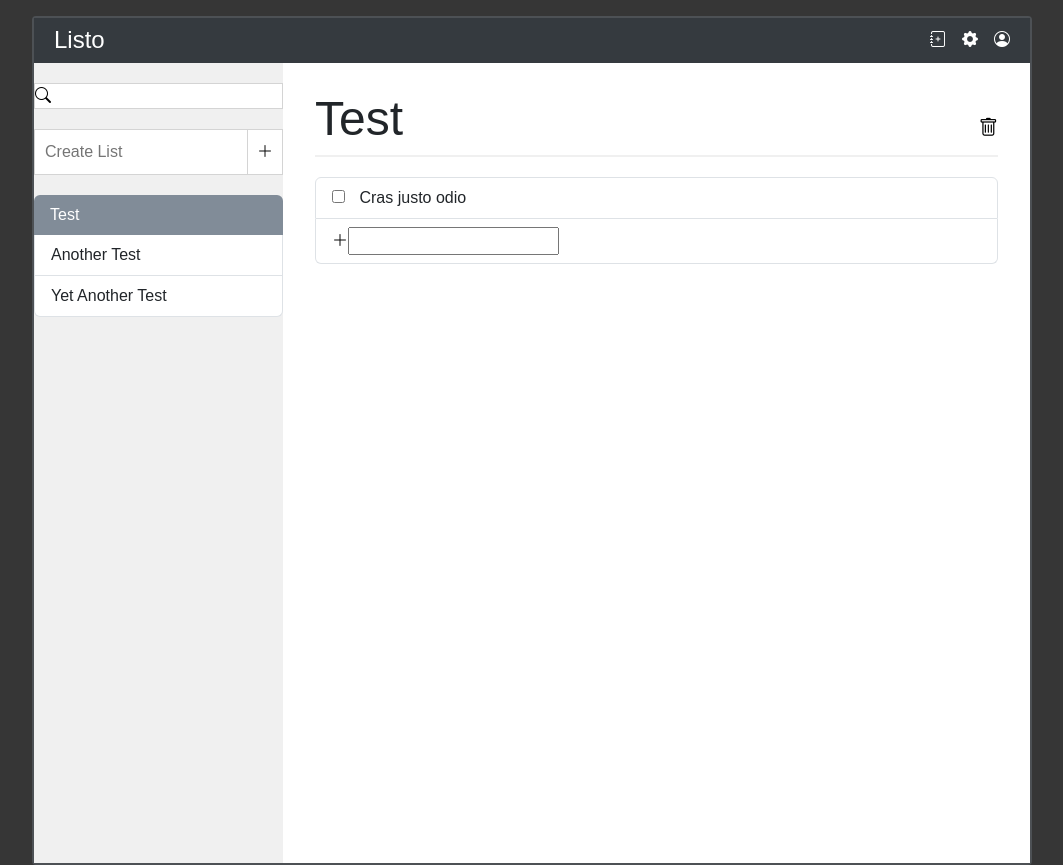
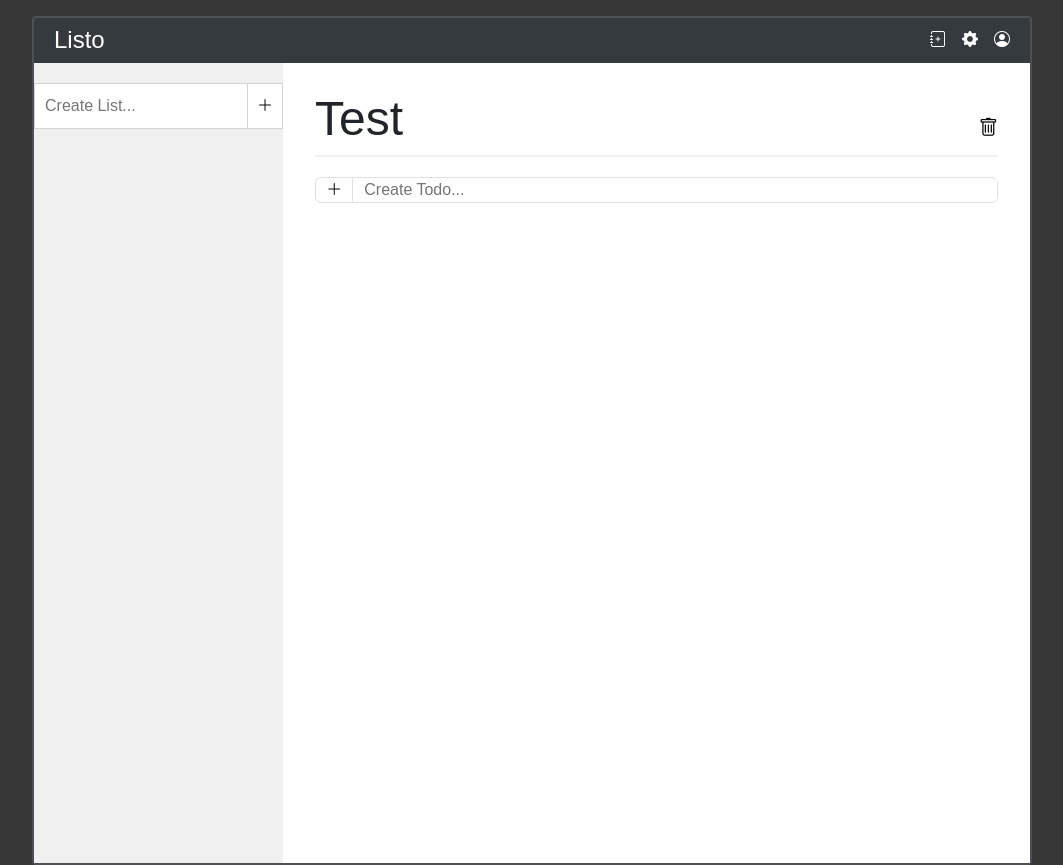
Before and after one commit to Nathan-Phillip-Smith/todo, a plain HTML site: page index.html in a window 1280 px wide. Shown: the whole page, without its empty margins (108-1171 px from the left). Drawn offline with nearby package versions, Linux system fonts and the light colour scheme.

Commit message:
can create a list and a todo

```diff
--- a/app.js
+++ b/app.js
@@ -15,7 +15,7 @@ const lists = [
     let listsHtml = '<ul class="list-group">';
     // iterate through the lists to get their names
     lists.forEach((list) => {
-      listsHtml += `<li id="${list.id}" class="list-group-item">${list.name}</li>`;
+      listsHtml += `<li id="${list.id}" class="list-group-item list-box">${list.name}</li>`;
     });
 
     listsHtml += '</ul>';
@@ -26,15 +26,17 @@ const lists = [
 
     document.getElementById('current-list-name').innerText = currentList.name;
     // iterate over the todos in the current list
-   if (currentList.todos[0]) {
-
-    let todosHtml = '<ul class="list-group-flush">';
+    let todosHtml = '<ul class="list-group">';
     currentList.todos.forEach((list) => {
-      todosHtml += `<li class="list-group-item"><input class ="check" type="checkbox">${todo.text}</li>`;
+      todosHtml += `<li class="list-group-item"><i class="bi bi-check-lg"></i>${list.text}</li>`;
     });
     // print out the todos
-    document.getElementById('current-list-todos').innerHTML = todosHtml;
-   }
+
+
+   document.getElementById('current-list-todos').innerHTML = todosHtml;
+
+
+    // show active list
    lists.forEach((list) => {
     if (currentList.id === list.id) {
         document.getElementById(currentList.id).classList.add("active")
@@ -56,6 +58,7 @@ const lists = [
         text: text,
         completed: false
       })
+      document.getElementById('todo-input-box').value = ''
       render();
     }
    }
--- a/css/style.css
+++ b/css/style.css
@@ -56,28 +56,6 @@ align-items: center;
     height: 100vh;
     background-color: #f0f0f0;
 }
-.bi-search {
-    color: black;
-}
-.search-input {
-    display: none;
-    width: 100%;
-    border: none;
-    border-right: 1px solid #d4d4d4;
-    border-radius: 0;
-    padding: 10px;
-    min-width: 20px;
-}
-.search {
-    display: none;
-    margin-top: 20px;
-    width: 100%;
-    background-color: white;
-    border: 1px solid #d4d4d4;
-    display: flex;
-    justify-content: space-between;
-    align-items: center;
-}
 .add-list {
     margin-top: 20px;
     width: 100%;
@@ -93,7 +71,10 @@ align-items: center;
     align-items: center;
     width: 40px;
 }
-.list-search {
+.plus-button:hover {
+    cursor: pointer;
+}
+.create-list {
     width: 100%;
     border: none;
     border-right: 1px solid #d4d4d4;
@@ -104,7 +85,9 @@ align-items: center;
 .list-group {
     margin-top: 20px;
 }
-
+.list-box {
+    border-radius: 0 !important;
+}
 .active {
     background-color: #818C98 !important;
     border: none !important;
@@ -118,6 +101,9 @@ align-items: center;
     height: 100vh;
     background-color: white;
 }
+.bi-plus-lg {
+    color: black;
+}
 .list-title {
     font-size: 3em;
     border-bottom: 2px solid #f0f0f0;
@@ -126,19 +112,37 @@ align-items: center;
     justify-content: space-between;
     align-items: baseline;
 }
-.check {
+.create {
+    padding: 0 !important;
+}
+.bi-check-lg {
+    color:#818C98;
     margin: 0 10px 0 0;
 }
-.bi-plus-lg {
-    color: black;
+.todo-creation {
+    height: 100%;
+    width: 100%;
+    display: flex;
+    flex-direction:row;
+    justify-content: center;
+    align-items: center;
 }
-.todo-button {
-    margin-left: 10px;
-    padding: 1px 5px;
+.plus-button-right {
+    display: flex;
+    justify-content: center;
+    align-items: center;
+    width: 40px;
+    border-right: 1px solid #DEE2E6;
+    margin-right: 10px;
+}
+.plus-button-right:hover {
+    cursor: pointer;
+}
+.todo-input {
+    width: 100%;
+    height: 100%;
+    padding: 1px;
     border: none;
-    border-radius: 3px;
-    background-color: #818C98;
-    color: white;
 }
 .trash {
     color: black;
--- a/index.html
+++ b/index.html
@@ -29,20 +29,12 @@
             <div class="row">
                 <!-- left -->
               <div  class="p-0 col-3">
-                <div class="search">
-                    <i class="bi bi-search"></i>
-                    <input id="search-input-box" type="text" placeholder="Search Lists" class="search-input">
-                </div>
                 <div class="add-list">
-                    <input id="list-input-box" type="text" placeholder="Create List" class="list-search">
+                    <input id="list-input-box" type="text" placeholder="Create List..." class="create-list">
                     <div class="plus-button" onclick="addList()"><i class="bi bi-plus-lg" ></i></div>
                 </div>
                 <div id="lists">
-                    <ul class="list-group">
-                        <li class="list-group-item active">Test</li>
-                        <li class="list-group-item">Another Test</li>
-                        <li class="list-group-item">Yet Another Test</li>
-                    </ul>
+
                 </div>
               </div>
               <!-- left end -->
@@ -51,9 +43,16 @@
                 <div class="inner">
                     <div  class="list-title"><div id="current-list-name">Test</div><i class="bi bi-trash trash"></i></div>
                     <ul class="list-group">
-                        <li class="list-group-item"><input class ="check" type="checkbox"> Cras justo odio</li>
-                        <li class="list-group-item"><i class="bi bi-plus-lg"></i><input id="todo-input-box" type="text"></li>
-                      </ul>
+                        <li class="list-group-item create">
+                            <div class="todo-creation">
+                                <div class="plus-button-right" onclick="addTodo()"><i class="bi bi-plus-lg"></i></div>
+                                <input id="todo-input-box" class="todo-input" type="text" placeholder="Create Todo..." >
+                            </div>
+                        </li>
+                    </ul>
+                    <div id="current-list-todos">
+
+                    </div>
                 </div>
               </div>
               <!-- right end -->
```
